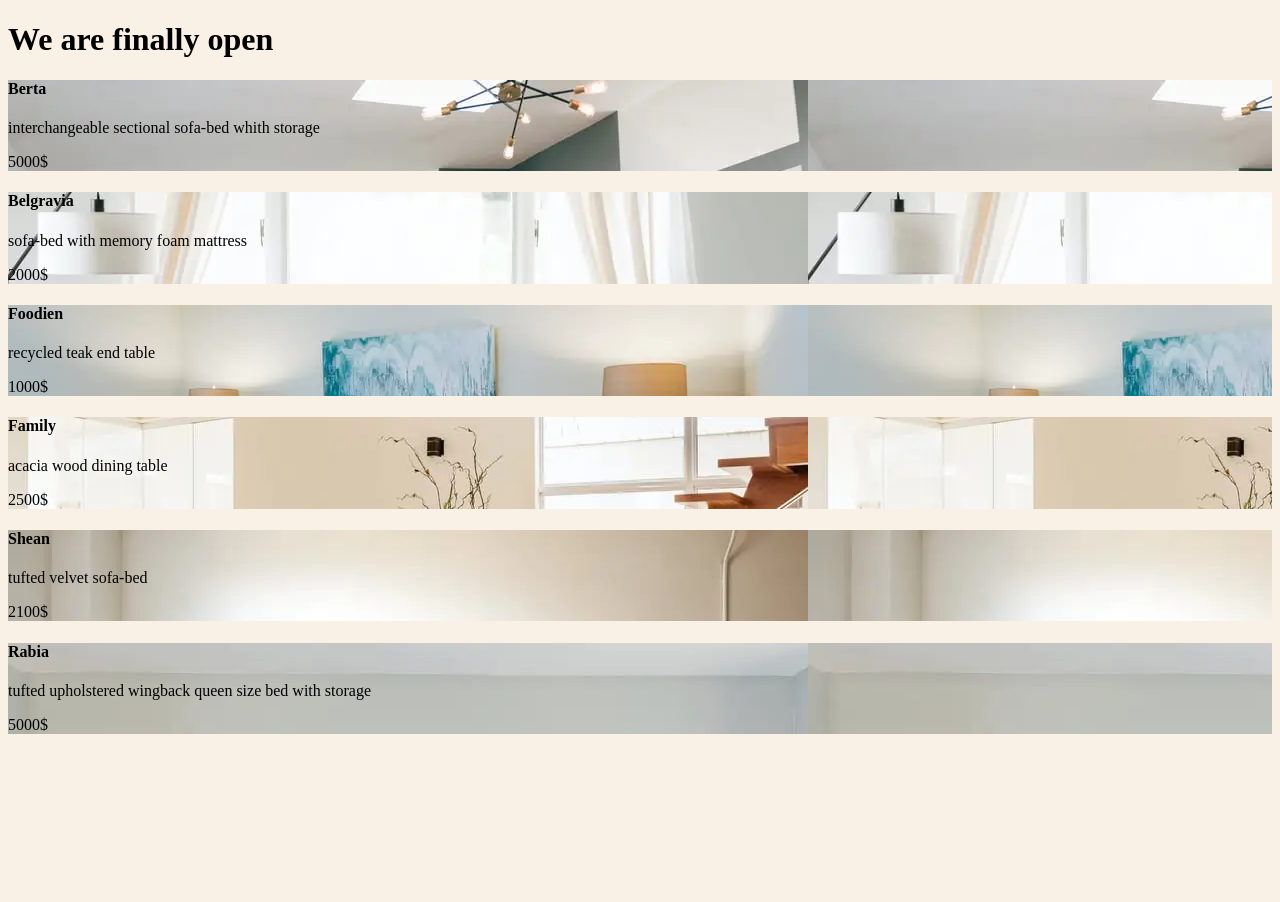
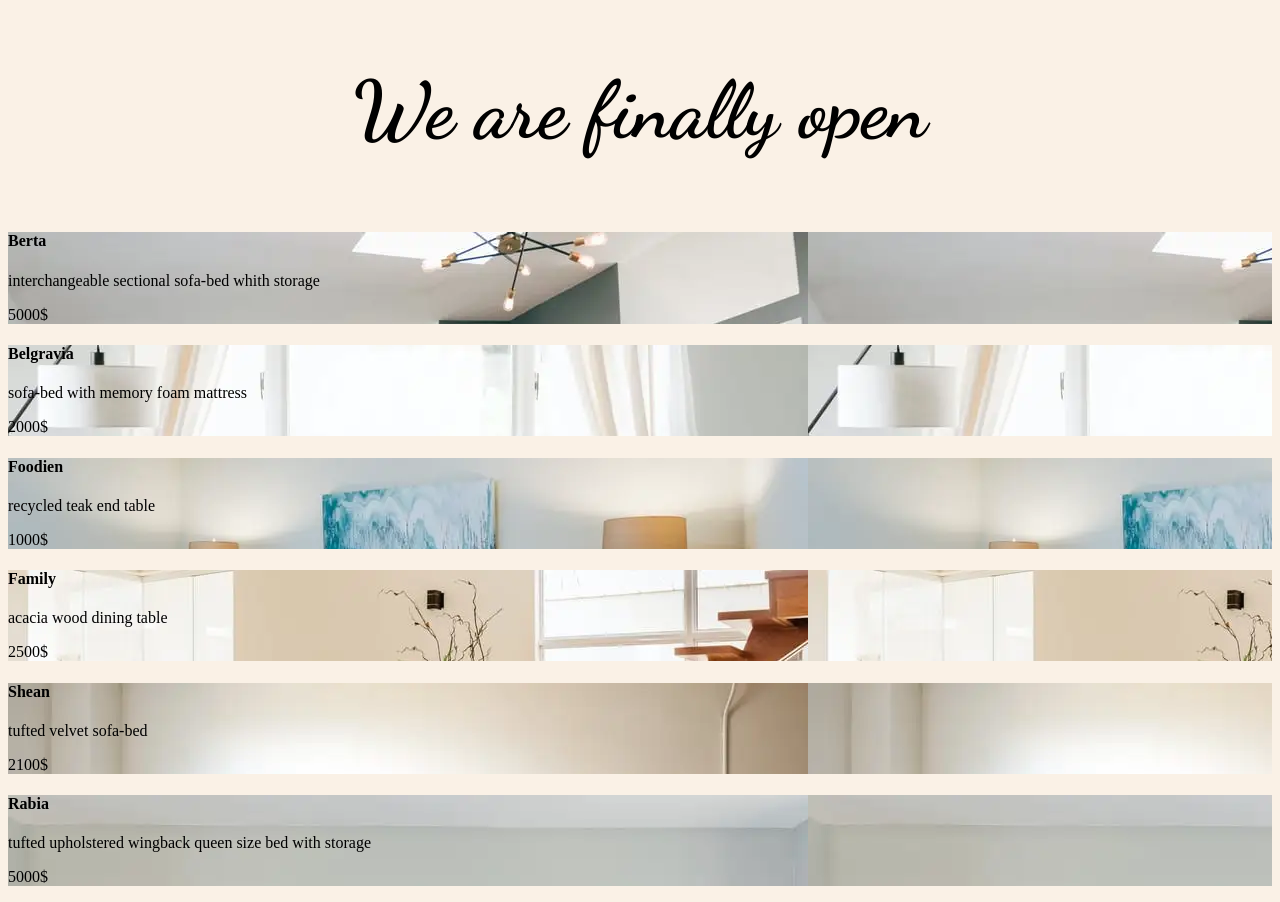
Before and after one commit to volinad86/JS_furniture_store, a plain HTML site: page index.html in a window 1280 px wide. Before the commit the page ends 800 px from the top, so only its background shows below. Drawn offline with Linux system fonts and the light colour scheme.

Commit message:
Add style heading

```diff
--- a/index.html
+++ b/index.html
@@ -6,6 +6,9 @@
     <meta name="viewport" content="width=device-width, initial-scale=1.0">
     <title>🛏🪑Furniture Store</title>
     <link rel="stylesheet" href="style.css">
+    <link rel="preconnect" href="https://fonts.googleapis.com">
+    <link rel="preconnect" href="https://fonts.gstatic.com" crossorigin>
+    <link href="https://fonts.googleapis.com/css2?family=Dancing+Script:wght@700&display=swap" rel="stylesheet">
 </head>
 <body>
     <!-- ADD HEADING -->
--- a/style.css
+++ b/style.css
@@ -2,6 +2,15 @@ body{
     background-color: #faf1e6;
 }
 
+.heading{
+    display: flex;
+    justify-content: center;
+}
+
+h1, h3{
+    font-family: 'Dancing Script', cursive;
+    font-size: 80px;
+}
 
 .one{
 background-image: url(image/1-210614-222404.webp);
```
